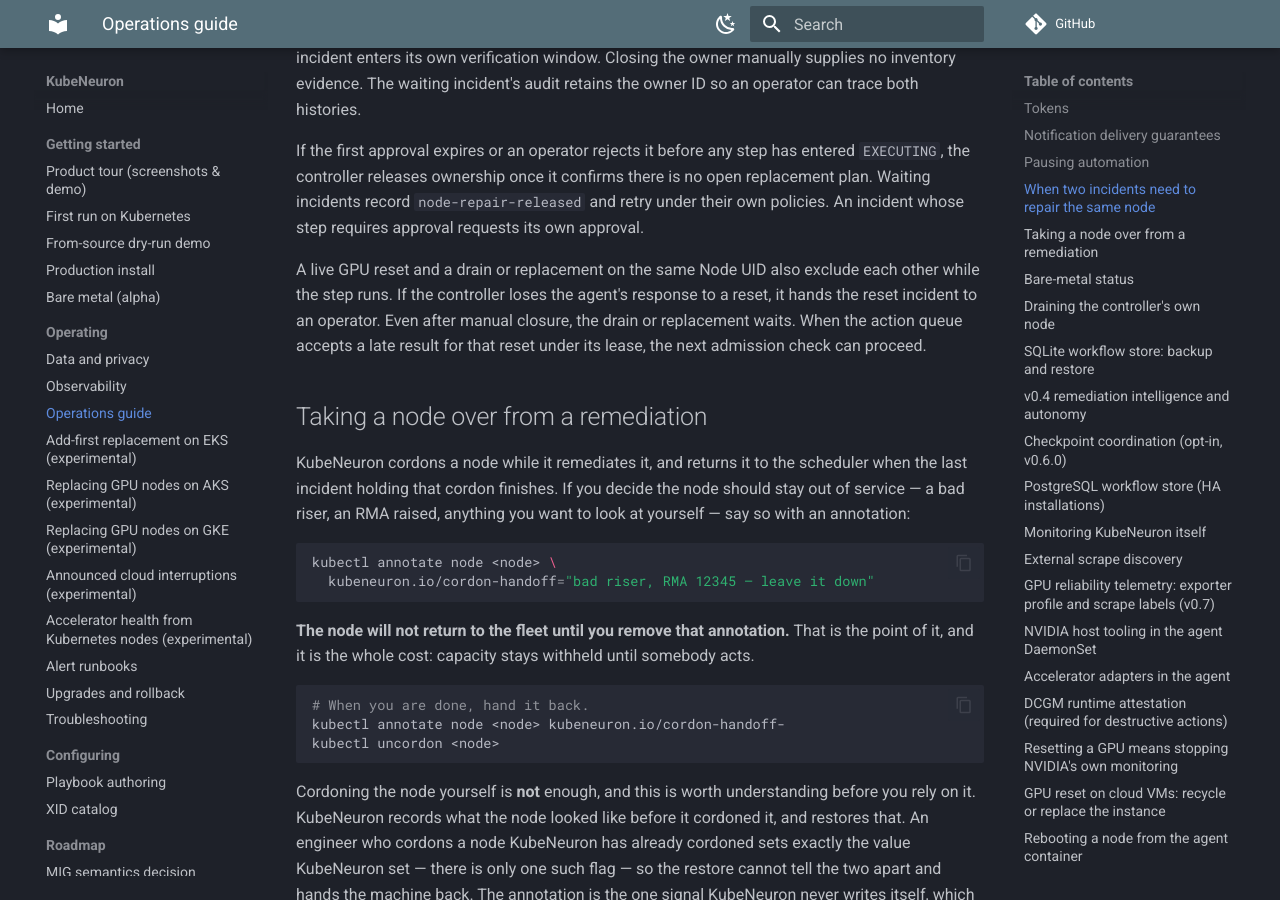
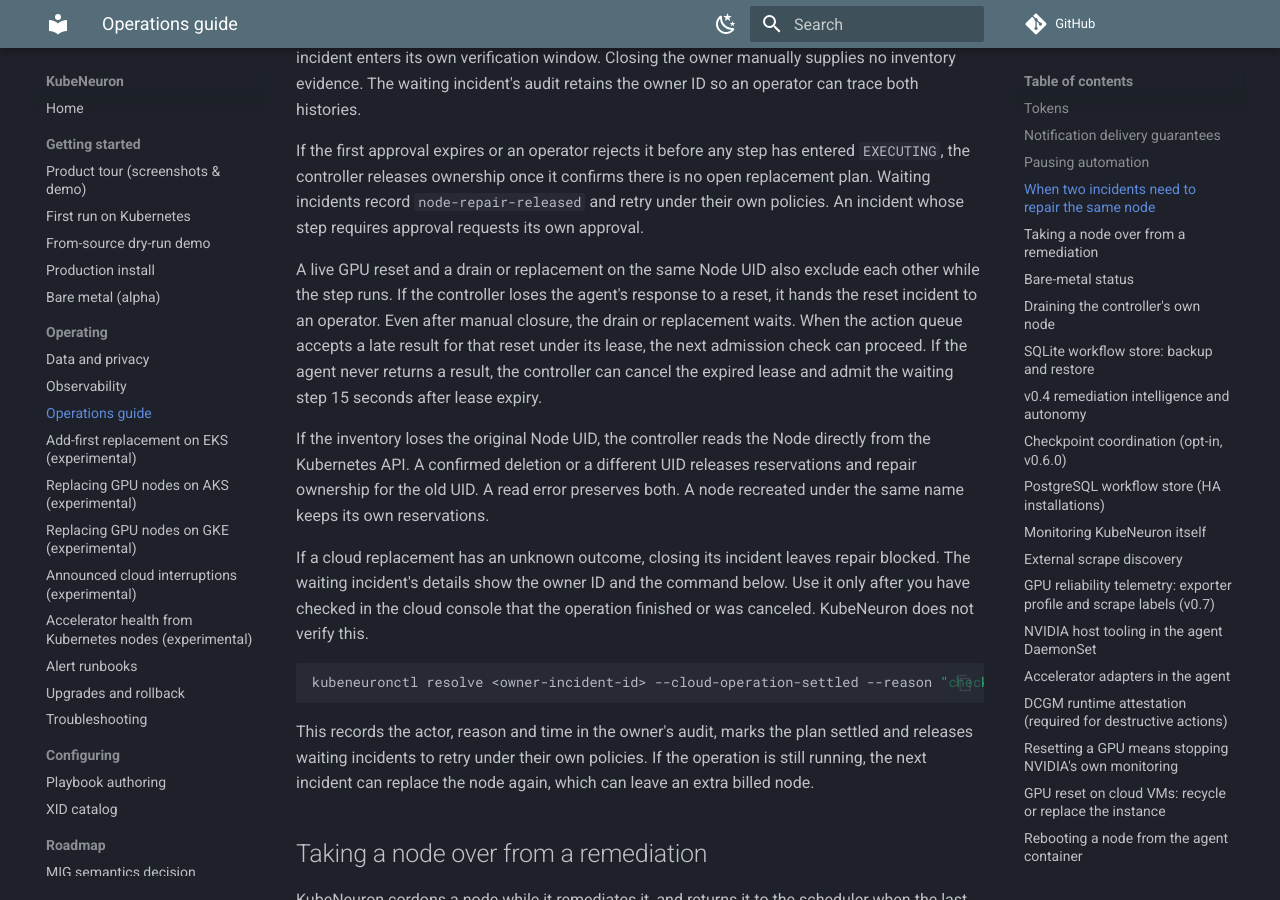
Before and after one commit to kubeneuron/kubeneuron, an MkDocs documentation site: the page built from docs/operations.md, in a window 1280 px wide and 900 px high, scrolled down 2777 px. Built offline with MkDocs 1.6.1 and Material for MkDocs 9.7.7, drawn with Linux system fonts in a browser that asks for light colours; comment, search, counter and statistics services are not loaded.

Commit message:
Document lease expiry, vanished node cleanup and operator settlement
Signed-off-by: Andrii Petruk <andrey.petruk@gmail.com>

````diff
--- a/docs/operations.md
+++ b/docs/operations.md
@@ -127,6 +127,27 @@ each other while the step runs. If the controller loses the agent's response
 to a reset, it hands the reset incident to an operator. Even after manual
 closure, the drain or replacement waits. When the action queue accepts a late
 result for that reset under its lease, the next admission check can proceed.
+If the agent never returns a result, the controller can cancel the expired
+lease and admit the waiting step 15 seconds after lease expiry.
+
+If the inventory loses the original Node UID, the controller reads the Node
+directly from the Kubernetes API. A confirmed deletion or a different UID
+releases reservations and repair ownership for the old UID. A read error
+preserves both. A node recreated under the same name keeps its own reservations.
+
+If a cloud replacement has an unknown outcome, closing its incident leaves
+repair blocked. The waiting incident's details show the owner ID and the
+command below. Use it only after you have checked in the cloud console that
+the operation finished or was canceled. KubeNeuron does not verify this.
+
+```sh
+kubeneuronctl resolve <owner-incident-id> --cloud-operation-settled --reason "checked ASG activity, launch canceled"
+```
+
+This records the actor, reason and time in the owner's audit, marks the plan
+settled and releases waiting incidents to retry under their own policies.
+If the operation is still running, the next incident can replace the node
+again, which can leave an extra billed node.
 
 ## Taking a node over from a remediation
 
````
